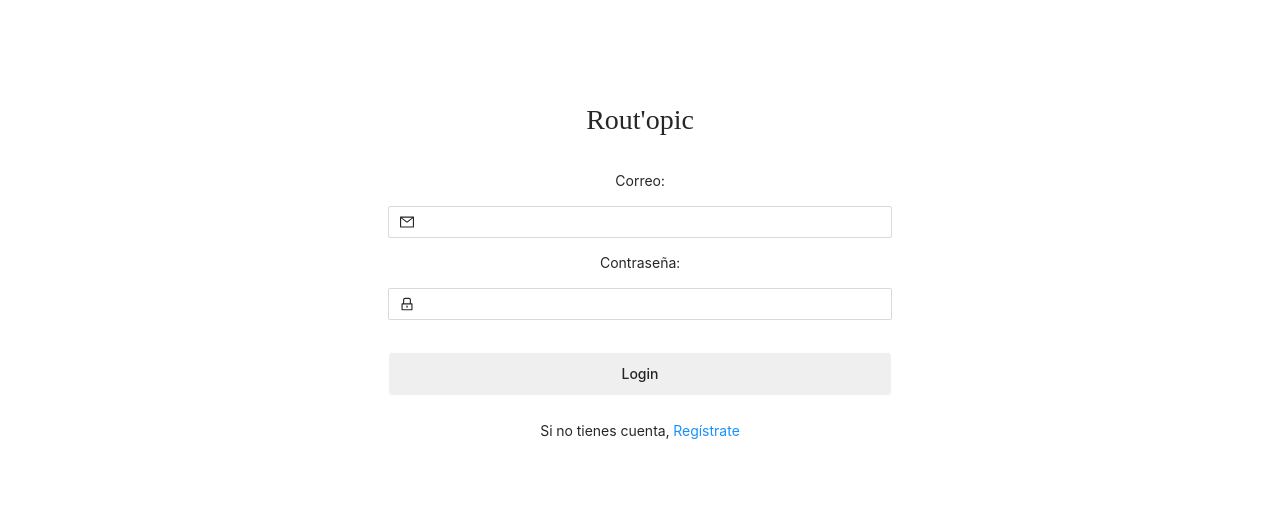
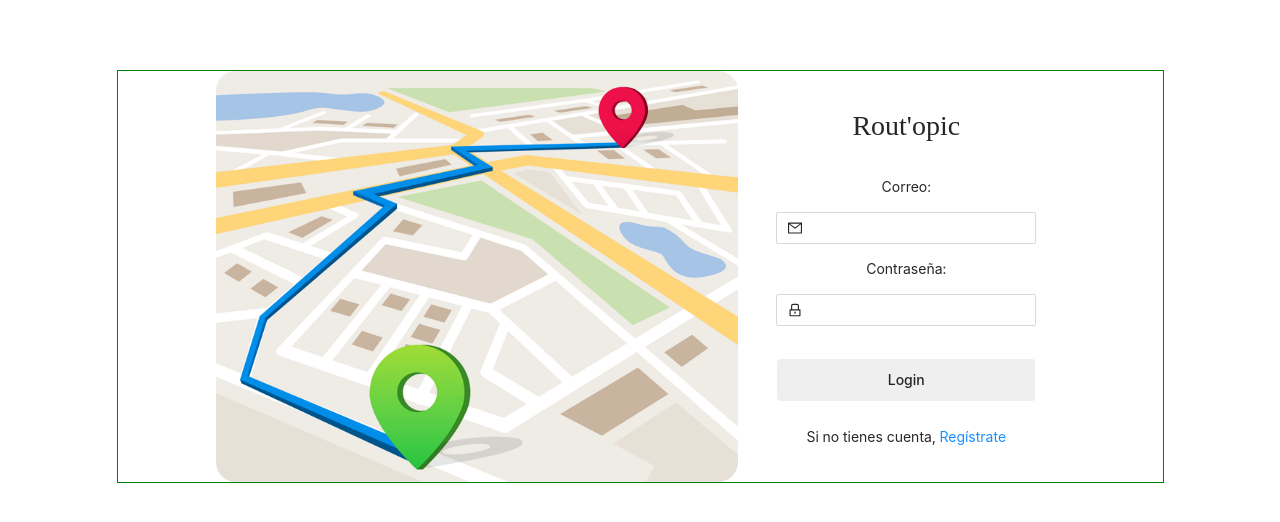
Before and after one commit to vaneebg/FRONTEND-TRIPULACIONES, a React (Create React App) app: page / in a window 1280 px wide. Shown: the top 522 px of the page. Built offline with nearby package versions, Linux system fonts and the light colour scheme; no server answers; a web font is replaced by a local one.

Commit message:
Login ok

```diff
--- a/src/components/Home/Login/Login.scss
+++ b/src/components/Home/Login/Login.scss
@@ -1,10 +1,10 @@
 @import url('https://fonts.googleapis.com/css2?family=Playfair+Display:ital,wght@1,400;1,500;1,600&family=Roboto:wght@300;400;500;900&display=swap');
 
-h1{
+h1 {
   font-family: 'Playfair';
 }
 .login-container {
-   width: 100vw;
+  width: 100vw;
   padding-bottom: 2em;
 }
 
@@ -37,13 +37,13 @@ h1{
   }
 
   button:hover {
-    background-color: #227BD9;
+    background-color: #227bd9;
     color: white;
     border: 0;
   }
 }
 
-@media (min-width:450px) {
+@media (min-width: 450px) {
   .login-container {
     display: flex;
     flex-direction: column;
@@ -51,18 +51,22 @@ h1{
     padding: 5em;
 
     .login-box {
-
+      display: flex;
+      justify-content: center;
+      align-items: center;
+      border: 1px solid green;
+      gap: 10px;
       .col-1 {
-        display: none;
+        width: 50%;
+        max-width: 60%;
+        img {
+          border-radius: 20px;
+        }
       }
 
       .col-2 {
         display: flex;
         justify-content: center;
-
-        .form-login-container {
-          width: 40em;
-        }
       }
     }
   }
```
